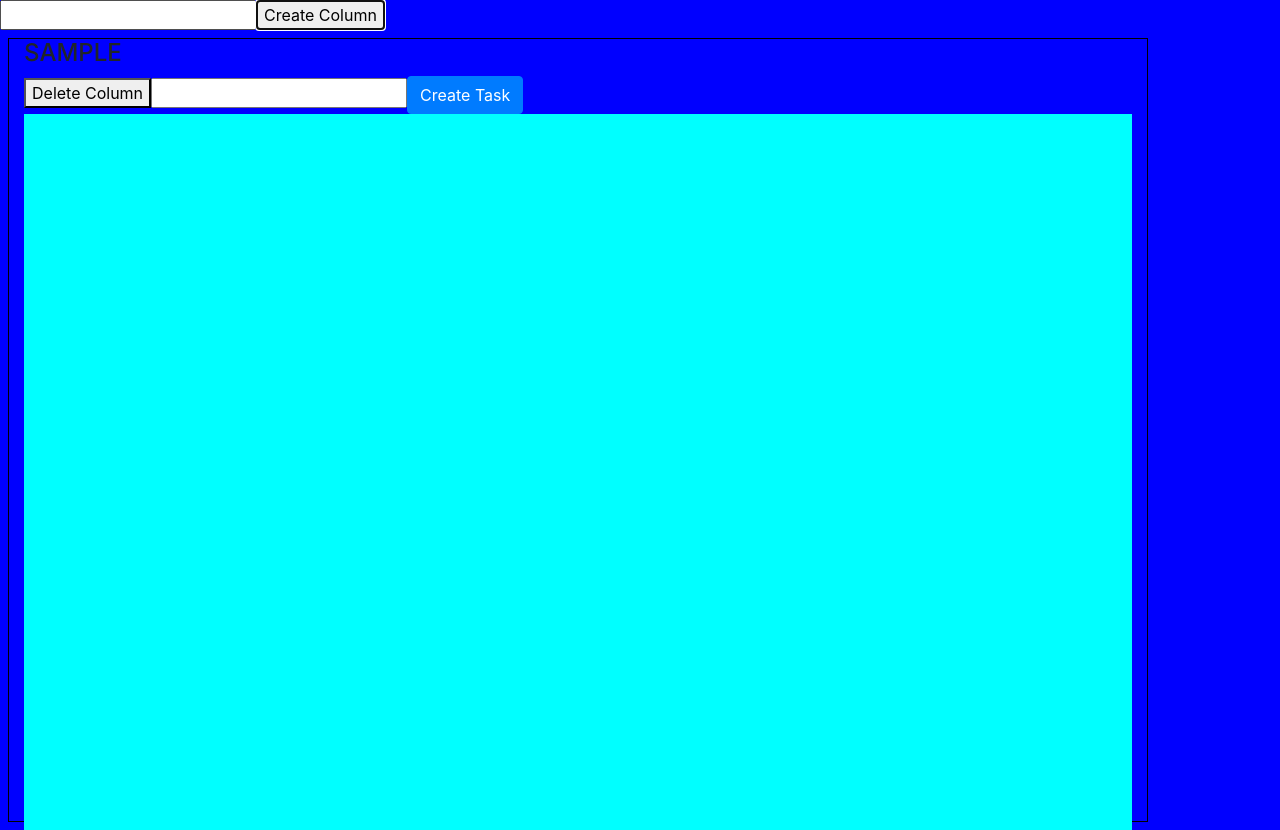
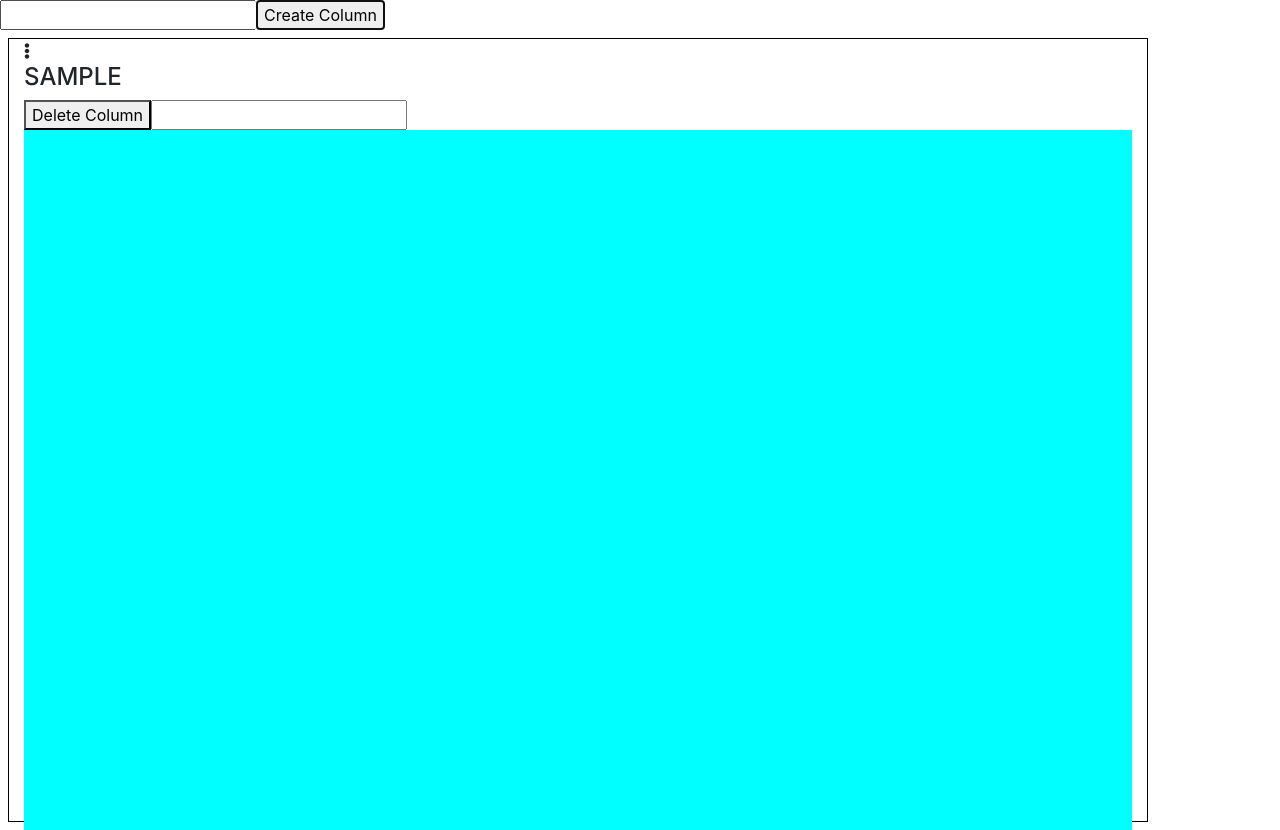
Before and after one commit to WilsonGodoi/kanban-react, a React (Create React App) app: page / in a window 1280 px wide. Both pictures are taken after typing "Sample" into the empty fields and a click on the button "Create Column". Built offline with nearby package versions, Linux system fonts and the light colour scheme.

Commit message:
feat(icon): insert fontawesome

```diff
--- a/package.json
+++ b/package.json
@@ -3,6 +3,7 @@
   "version": "0.1.0",
   "private": true,
   "dependencies": {
+    "@fortawesome/fontawesome-free": "^5.14.0",
     "@testing-library/jest-dom": "^4.2.4",
     "@testing-library/react": "^9.5.0",
     "@testing-library/user-event": "^7.2.1",
--- a/src/components/App.jsx
+++ b/src/components/App.jsx
@@ -1,3 +1,4 @@
+import "@fortawesome/fontawesome-free/js/all.js";
 import React, { useState } from "react";
 import "./App.css";
 import Header from "./Header/Header";
--- a/src/components/Column/Column.jsx
+++ b/src/components/Column/Column.jsx
@@ -1,4 +1,6 @@
 import React, { useState } from "react";
+import Dropdown from "../Dropdown";
+import DropdownItem from "../DropdownItem";
 import Task from "../Task/Task";
 import "./Column.css";
 
@@ -6,6 +8,17 @@ const Column = ({ column, onDrop, createTask, deleteColumn }) => {
   const [taskTitle, setTaskTitle] = useState("");
   return (
     <div className="container">
+      <Dropdown icon="fas fa-ellipsis-v">
+        <DropdownItem
+          title="Create Task"
+          onClick={() => {
+            createTask(column.type, taskTitle);
+            setTaskTitle("");
+          }}
+        />
+        <DropdownItem title="Create Task" />
+        <DropdownItem title="Create Task" />
+      </Dropdown>
       <h4>{column.type}</h4>
       <button onClick={() => deleteColumn(column.type)}>Delete Column</button>
       <input
@@ -13,15 +26,6 @@ const Column = ({ column, onDrop, createTask, deleteColumn }) => {
         value={taskTitle}
         onChange={(e) => setTaskTitle(e.target.value.toUpperCase())}
       />
-      <button
-        className="btn btn-primary"
-        onClick={() => {
-          createTask(column.type, taskTitle);
-          setTaskTitle("");
-        }}
-      >
-        Create Task
-      </button>
       <div
         className="column-body"
         id={column.type}
--- /dev/null
+++ b/src/components/Dropdown/index.jsx
@@ -0,0 +1,19 @@
+import React from "react";
+
+const Dropdown = ({ icon, children }) => (
+  <div className="dropdown">
+    <i
+      className={icon}
+      type="button"
+      id="dropdownMenuButton"
+      data-toggle="dropdown"
+      aria-haspopup="true"
+      aria-expanded="false"
+    ></i>
+    <div className="dropdown-menu" aria-labelledby="dropdownMenuButton">
+      {children}
+    </div>
+  </div>
+);
+
+export default Dropdown;
--- /dev/null
+++ b/src/components/DropdownItem/index.jsx
@@ -0,0 +1,9 @@
+import React from "react";
+
+const DropdownItem = ({ title, onClick }) => (
+  <label class="dropdown-item" onClick={onClick}>
+    {title}
+  </label>
+);
+
+export default DropdownItem;
--- a/src/index.css
+++ b/src/index.css
@@ -7,7 +7,6 @@ body {
   -webkit-font-smoothing: antialiased;
   -moz-osx-font-smoothing: grayscale;
   height: 100%;
-  background-color: blue;
 }
 
 code {
```
Also changed, not shown: 1 other file (tests, documents, lock files or other folders).
